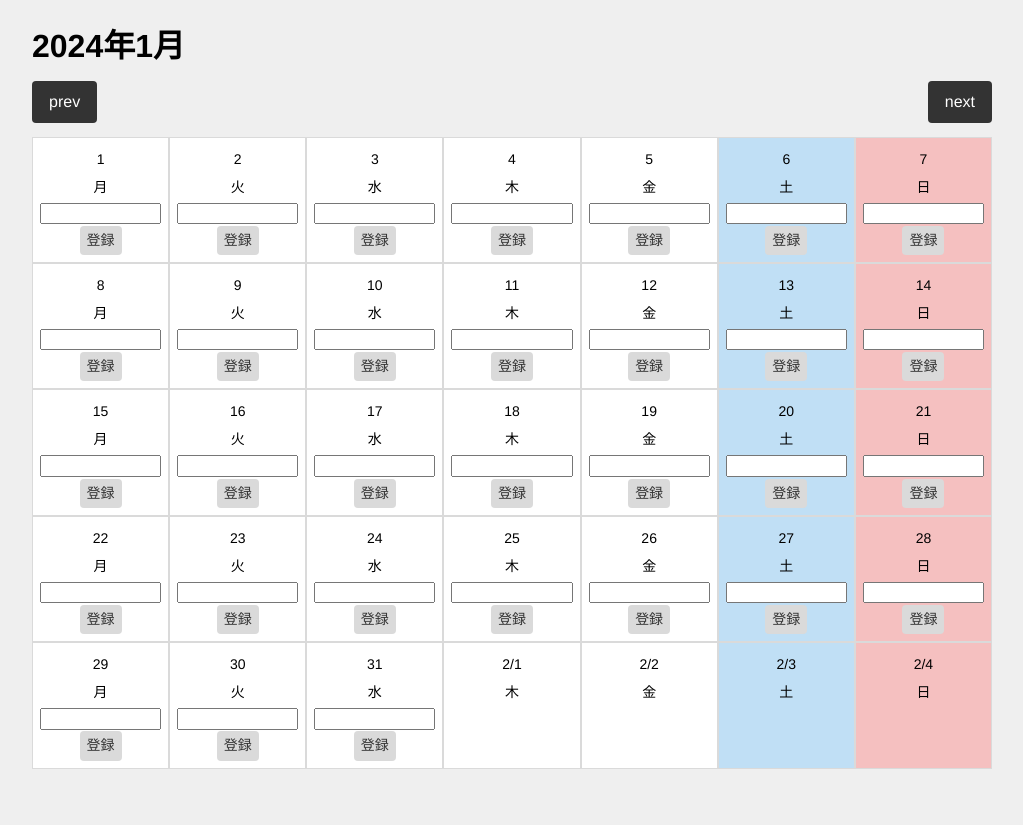
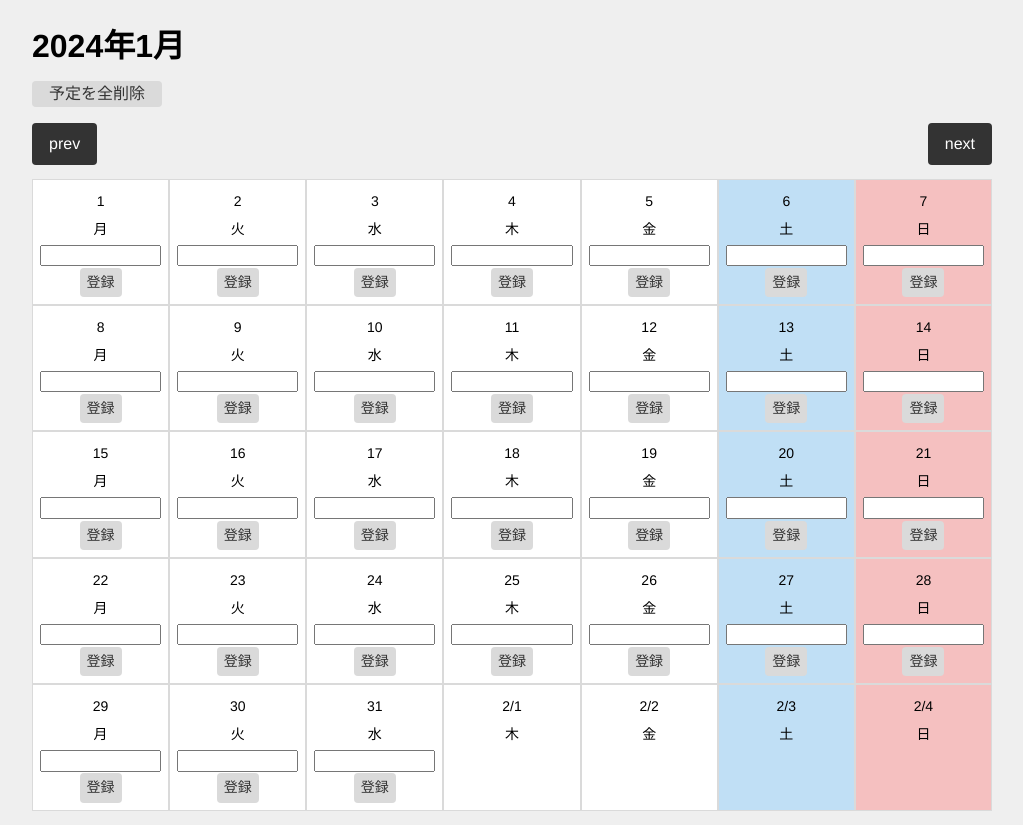
Before and after one commit to Benjuwan/react-calendar, a React (Vite) app: page / in a window 1280 px wide. Shown: the whole page, without its empty margins (128-1151 px from the left). Built offline with nearby package versions, Linux system fonts and the light colour scheme.

Commit message:
localstorageの機能の調整（登録済みToDoの表示.）

```diff
--- a/src/atom/atom.ts
+++ b/src/atom/atom.ts
@@ -7,4 +7,11 @@ const todoListAtomDefault: todoItemType = {
     edit: false
 }
 
-export const todoListAtom = atom([todoListAtomDefault]);
+export let todoListAtom = atom([todoListAtomDefault]);
+
+/* 既存の localStorage データを取得して（データがあれば）Atom に代入 */
+const getLocalStorageItems: string | null = localStorage.getItem('todoMemos');
+if (getLocalStorageItems !== null) {
+    const SaveLocalStorageDateItems: todoItemType[] = JSON.parse(getLocalStorageItems);
+    todoListAtom = atom([...SaveLocalStorageDateItems]);
+}
--- a/src/components/calendar/Calendar.tsx
+++ b/src/components/calendar/Calendar.tsx
@@ -1,12 +1,16 @@
 import { useEffect, useState } from "react";
 import calendarStyle from "./css/calendarStyle.module.css";
 import { calendarItemType } from "./ts/calendarItemType";
+import { useAtom } from "jotai";
+import { todoListAtom } from "../../atom/atom";
 import { PrevNextMonthBtns } from "./PrevNextMonthBtns";
 import { Todo } from "../todoItems/Todo";
 import { useGetMonthDays } from "./hooks/useGetMonthDays";
 
 export const Calendar = () => {
     const { getMonthDays } = useGetMonthDays();
+
+    const [localstorage] = useAtom(todoListAtom); // 変数のみ使用
 
     const currYear = new Date().getFullYear();
     const currMonth = new Date().getMonth() + 1;
@@ -16,9 +20,16 @@ export const Calendar = () => {
 
     useEffect(() => getMonthDays(ctrlYear, ctrlMonth, setDays), [ctrlMonth]);
 
+    const resetAllSchedule: () => void = () => {
+        localStorage.removeItem('todoMemos');
+        location.reload();
+    }
+
     return (
         <div className={calendarStyle.wrapper}>
             <h1>{ctrlYear}年{ctrlMonth}月</h1>
+            {/* localstorage(Atom)にはデフォルト値が1つ入っているため disabled={localstorage.length <= 1} と指定 */}
+            <button disabled={localstorage.length <= 1} className={calendarStyle.resetBtn} type="button" onClick={resetAllSchedule}>予定を全削除</button>
             <PrevNextMonthBtns
                 className={calendarStyle.btns}
                 ctrlYear={ctrlYear}
--- a/src/components/calendar/PrevNextMonthBtns.tsx
+++ b/src/components/calendar/PrevNextMonthBtns.tsx
@@ -13,7 +13,7 @@ type btnsPropsType = {
 export const PrevNextMonthBtns: FC<btnsPropsType> = (props) => {
     const { className, ctrlYear, setCtrlYear, ctrlMonth, setCtrlMonth } = props;
 
-    const [localstrage, setLocalstorage] = useAtom(todoListAtom);
+    const [localstorage] = useAtom(todoListAtom); // 変数のみ使用（カレンダー移動時の登録・更新作業）
 
     const nextCalendarView = () => {
         if (ctrlMonth === 12) {
@@ -23,8 +23,7 @@ export const PrevNextMonthBtns: FC<btnsPropsType> = (props) => {
             setCtrlMonth((_prevCtrlMonth) => ctrlMonth + 1);
         }
         /* ---------------- localStorage 関連の処理（登録）---------------- */
-        setLocalstorage((_prevLocalStorage) => localstrage);
-        localStorage.setItem('todoMemos', JSON.stringify([...localstrage]));
+        localStorage.setItem('todoMemos', JSON.stringify([...localstorage]));
     }
 
     const prevCalendarView = () => {
@@ -35,8 +34,7 @@ export const PrevNextMonthBtns: FC<btnsPropsType> = (props) => {
             setCtrlMonth((_prevCtrlMonth) => ctrlMonth - 1);
         }
         /* ---------------- localStorage 関連の処理（登録）---------------- */
-        setLocalstorage((_prevLocalStorage) => localstrage);
-        localStorage.setItem('todoMemos', JSON.stringify([...localstrage]));
+        localStorage.setItem('todoMemos', JSON.stringify([...localstorage]));
     }
 
     return (
--- a/src/components/calendar/css/calendarStyle.module.css
+++ b/src/components/calendar/css/calendarStyle.module.css
@@ -4,8 +4,33 @@
     width: clamp(320px, 100%, 960px);
     margin: auto;
 
+    & button {
+        appearance: none;
+        border-radius: 4px;
+        background-color: #333;
+        color: #fff;
+        border: 1px solid transparent;
+        cursor: pointer;
+
+        &[disabled] {
+            background-color: #dadada;
+            color: #333;
+            cursor: default;
+        }
+
+        &:not([disabled]):hover {
+            opacity: .75;
+        }
+    }
+
     & h1 {
         margin-bottom: .5em;
+    }
+
+    & .resetBtn {
+        margin-bottom: 1em;
+        background-color: #cb1414;
+        padding: 0 1em;
     }
 
     & .btns {
@@ -37,6 +62,7 @@
             &[data-daydate='0'] {
                 background-color: #f5c0c0;
             }
+
             /* 土曜日 */
             &[data-daydate='6'] {
                 background-color: #c0dff5;
--- a/src/components/calendar/hooks/usePrevNextDays.ts
+++ b/src/components/calendar/hooks/usePrevNextDays.ts
@@ -12,6 +12,7 @@ export const usePrevNextDays = () => {
         const targetPrevDays: calendarItemType[] = [];
         const targetNextDays: calendarItemType[] = [];
         [...dayDateBox].forEach((day, i) => {
+            /* 次月関連の処理 */
             if (i === dayDateBox.length - 1) {
                 const targetNum: number = 7 - day.dayDateNum;
                 const nextStartDay: number = new Date(year, month, 1).getDate();
@@ -22,10 +23,12 @@ export const usePrevNextDays = () => {
                 }
             }
 
+            /* 先頭（1日目）が日曜日（0）の場合は前月関連の処理は無し */
             else if (i === 0 && day.dayDateNum === 0) {
                 return;
             }
 
+            /* 前月関連の処理 */
             else if (i === 0 && day.dayDateNum !== 1) {
                 const targetNum: number = 1 - day.dayDateNum;
                 const targetDay: number = new Date(year, month - 1, targetNum).getDate();
@@ -41,8 +44,14 @@ export const usePrevNextDays = () => {
         if (targetPrevDays.length > 0) {
             let adjustedPrevDays: calendarItemType[] = [...targetPrevDays];
             let adjustedNextDays: calendarItemType[] = [...targetNextDays];
-            if (targetPrevDays.length >= 4) adjustedPrevDays = [...targetPrevDays].slice(targetPrevDays.length - 4, targetPrevDays.length); // 先月は4日間
-            if (targetNextDays.length >= 3) adjustedNextDays = [...targetNextDays].slice(0, 3); // 次月は3日間
+
+            if (targetPrevDays.length >= 4) {
+                adjustedPrevDays = [...targetPrevDays].slice(targetPrevDays.length - 4, targetPrevDays.length); // 先月は4日間
+            }
+            if (targetNextDays.length >= 3) {
+                adjustedNextDays = [...targetNextDays].slice(0, 3); // 次月は3日間
+            }
+
             const theCalendar: calendarItemType[] = [...adjustedPrevDays, ...dayDateBox, ...adjustedNextDays];
             return theCalendar
         } else {
--- a/src/components/todoItems/Todo.tsx
+++ b/src/components/todoItems/Todo.tsx
@@ -39,7 +39,7 @@ export const Todo = ({ todoID }: { todoID: string }) => {
         const getLocalStorageItems: string | null = localStorage.getItem('todoMemos');
         if (getLocalStorageItems !== null) {
             const SaveLocalStorageDateItems: todoItemType[] = JSON.parse(getLocalStorageItems);
-            setTodoList((_prevTodoList) => SaveLocalStorageDateItems);
+            setTodoList((_prevTodoList) => [...SaveLocalStorageDateItems]);
         } else {
             setTodoList((_prevTodoList) => []); // 前月や次月に移動するたびに ToDo メモを初期化
         }
@@ -72,13 +72,13 @@ export const Todo = ({ todoID }: { todoID: string }) => {
                                                 index={i}
                                                 edit={todoItem.edit}
                                             />
-                                            <button type="button" onClick={() => {
+                                            <button className={todoStyle.formBtns} type="button" onClick={() => {
                                                 removeTodoItem(i);
                                             }}>削除</button>
                                         </> :
                                         <p>{todoItem.todoContent}</p>
                                     }
-                                    <button id={todoStyle["editBtn"]} type="button" onClick={() => {
+                                    <button className={todoStyle.formBtns} id={todoStyle["editBtn"]} type="button" onClick={() => {
                                         changeMode(todoItem, i, todoItem.edit);
                                     }}>{todoItem.edit === true ? '戻る' : '編集'}</button>
                                 </li>
--- a/src/components/todoItems/TodoForm.tsx
+++ b/src/components/todoItems/TodoForm.tsx
@@ -73,7 +73,7 @@ export const TodoForm: FC<todoFormType> = (props) => {
                     }
                 }} />
             </label>
-            <button className={todoStyle.button} type="button" disabled={todoContent ? todoContent.length <= 0 : reRegiTodoContent.length <= 0} onClick={() => {
+            <button className={todoStyle.formBtns} type="button" disabled={todoContent ? todoContent.length <= 0 : reRegiTodoContent.length <= 0} onClick={() => {
                 {
                     todoContent ?
                         regiTodoItem(todoContent) :
--- a/src/components/todoItems/css/todoStyle.module.css
+++ b/src/components/todoItems/css/todoStyle.module.css
@@ -2,24 +2,25 @@
 
 form,
 ul,
-button {
+.formBtns {
     font-size: 1.4rem;
     line-height: 1.8;
 }
 
-button {
-    appearance: none;
+.formBtns {
+    &#editBtn {
+        background-color: #1a1abe;
+    }
+
+    /* calendarStyle.module.css から継承されている */
+    /* appearance: none;
     border-radius: 4px;
     background-color: #333;
     color: #fff;
     border: 1px solid transparent;
-    cursor: pointer;
+    cursor: pointer; */
 
-    &#editBtn {
-        background-color: #1a1abe;
-    }
-
-    &[disabled] {
+    /* &[disabled] {
         background-color: #dadada;
         color: #333;
         cursor: default;
@@ -27,7 +28,7 @@ button {
 
     &:not([disabled]):hover {
         opacity: .75;
-    }
+    } */
 }
 
 form {
@@ -73,7 +74,7 @@ ul.todoLists {
 
     form,
     ul,
-    button {
+    .formBtns {
         font-size: 14px;
     }
 }
```
Also changed, not shown: 1 other file (tests, documents, lock files or other folders).
